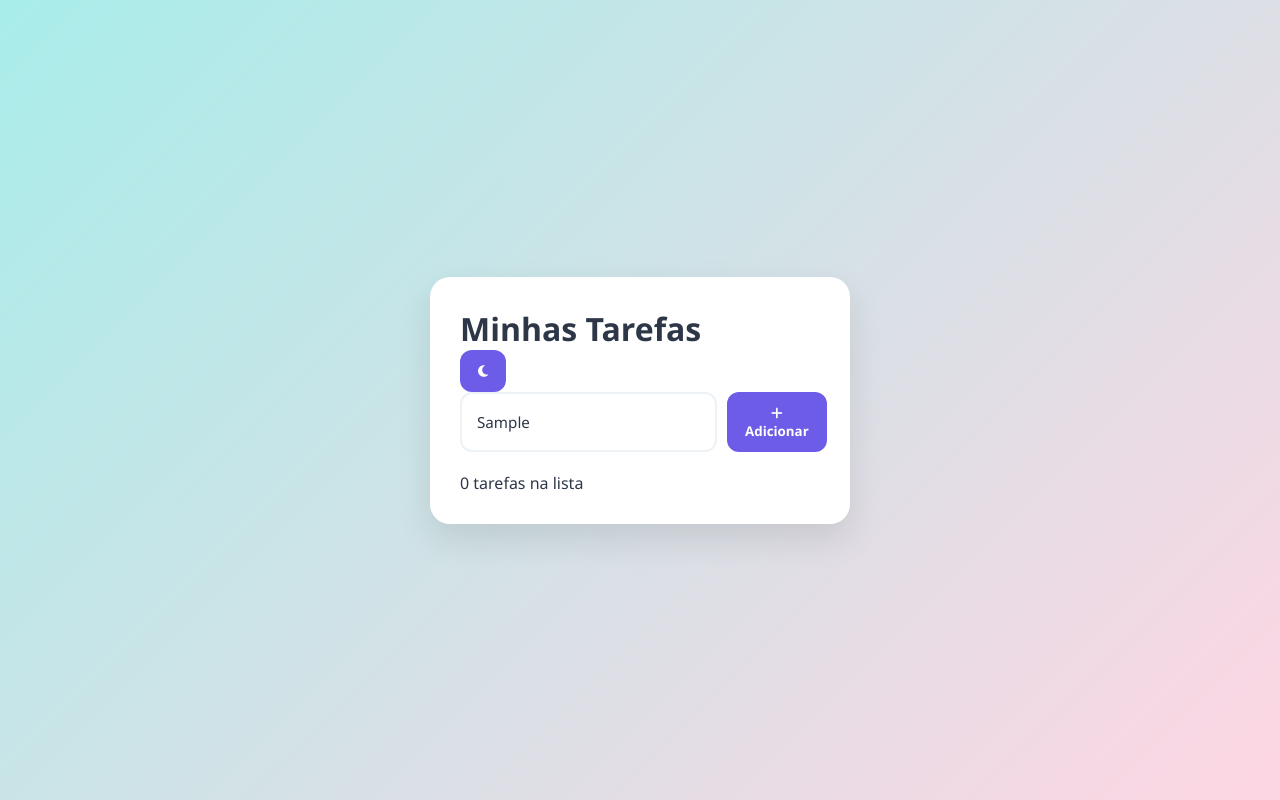
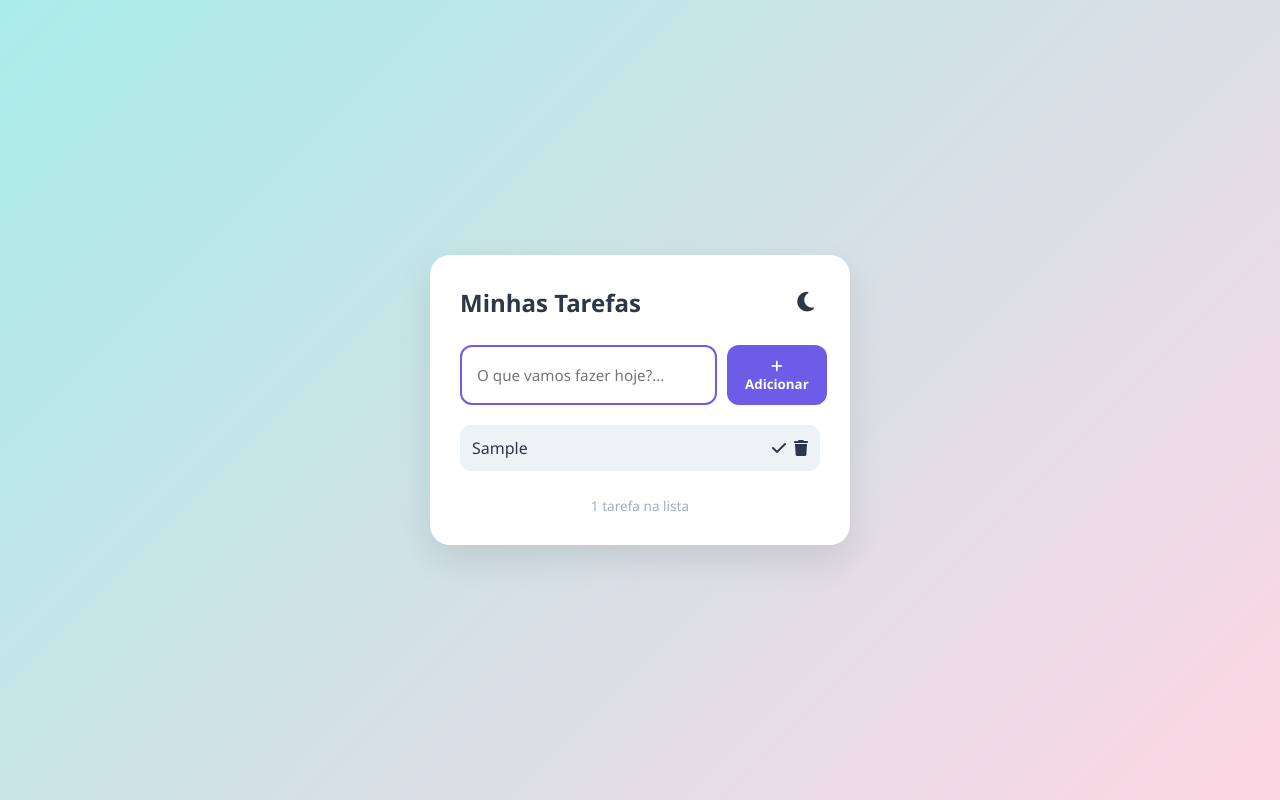
Before and after one commit to lucasgabrielwessner/CADASTRO_TAREFAS_SENAI_LUCASGABRIEL_V1, a plain HTML site: page index.html in a window 1280 px wide. Both pictures are taken after typing "Sample" into the empty fields and a click on the button "Adicionar". Drawn offline with Linux system fonts and the light colour scheme.

Commit message:
ARQUIVOS V1 FINALIZADOS

```diff
--- a/index.html
+++ b/index.html
@@ -1,38 +1,31 @@
 <!DOCTYPE html>
 <html lang="pt-br">
-
 <head>
     <meta charset="UTF-8">
     <meta name="viewport" content="width=device-width, initial-scale=1.0">
-    <title>Meu Painel de tarefas</title>
+    <title>Meu Painel de Tarefas</title>
     <link rel="stylesheet" href="style.css">
     <link rel="stylesheet" href="https://cdnjs.cloudflare.com/ajax/libs/font-awesome/6.4.0/css/all.min.css">
-
 </head>
-
 <body>
     <div class="cartao-aplicacao">
         <header class="cabecalho-aplicacao">
             <h1>Minhas Tarefas</h1>
-            <button id="botao-adicionar" class="botao-principal">
+            <button id="botao-tema" class="botao-icone">
                 <i class="fa-solid fa-moon"></i>
             </button>
-
         </header>
         <div class="caixa-entrada">
-            <input type="text" id="campo-tarefa" placeholder="O que vamos fazrer hoje?..." maxlength="40">
+            <input type="text" id="campo-tarefa" placeholder="O que vamos fazer hoje?..." maxlength="40">
             <button id="botao-adicionar" class="botao-principal">
-                <i class="fa-solid fa-plus"></i>Adicionar</button>
+                <i class="fa-solid fa-plus"></i> Adicionar
+            </button>
         </div>
-        <ul id="lista-tarefas" class="lista-tarefas">
-            <!-- As tarefas serão inseridas aqui dinamicamente via gs  -->
-        </ul>
+        <ul id="lista-tarefas" class="lista-tarefas"></ul>
         <footer class="rodape-aplicacao">
             <span id="contador-tarefas">0 tarefas na lista</span>
         </footer>
     </div>
-    <script scr="script.js"></script>
-
+    <script src="script.js"></script>
 </body>
-
 </html>
--- a/script.js
+++ b/script.js
@@ -0,0 +1,56 @@
+const campoTarefa = document.getElementById('campo-tarefa');
+const botaoAdicionar = document.getElementById('botao-adicionar');
+const listaTarefas = document.getElementById('lista-tarefas');
+const contadorTarefas = document.getElementById('contador-tarefas');
+const botaoTema = document.getElementById('botao-tema');
+
+function atualizarContador() {
+    const total = listaTarefas.children.length;
+    contadorTarefas.textContent = `${total} ${total === 1 ? 'tarefa' : 'tarefas'} na lista`;
+}
+
+function adicionarTarefa() {
+    const textoTarefa = campoTarefa.value.trim();
+    if (textoTarefa === '') return;
+
+    const itemLista = document.createElement('li');
+    itemLista.classList.add('item-tarefa');
+
+    const textoSpan = document.createElement('span');
+    textoSpan.textContent = textoTarefa;
+
+    const acoes = document.createElement('div');
+    acoes.classList.add('acoes-tarefa');
+    acoes.innerHTML = `
+        <button class="botao-acao concluir"><i class="fa-solid fa-check"></i></button>
+        <button class="botao-acao excluir"><i class="fa-solid fa-trash"></i></button>
+    `;
+
+    itemLista.append(textoSpan, acoes);
+
+    acoes.querySelector('.concluir').addEventListener('click', () => {
+        itemLista.classList.toggle('item-tarefa-concluida');
+    });
+
+    acoes.querySelector('.excluir').addEventListener('click', () => {
+        itemLista.remove();
+        atualizarContador();
+    });
+
+    listaTarefas.appendChild(itemLista);
+    campoTarefa.value = '';
+    campoTarefa.focus();
+    atualizarContador();
+}
+
+botaoAdicionar.addEventListener('click', adicionarTarefa);
+campoTarefa.addEventListener('keydown', (evento) => {
+    if (evento.key === 'Enter') adicionarTarefa();
+});
+botaoTema.addEventListener('click', () => {
+    document.body.classList.toggle('modo-escuro');
+    const icone = botaoTema.querySelector('i');
+    const escuro = document.body.classList.contains('modo-escuro');
+    icone.className = escuro ? 'fa-solid fa-sun' : 'fa-solid fa-moon';
+});
+atualizarContador();
--- a/style.css
+++ b/style.css
@@ -1,4 +1,3 @@
-/* Variedade de temas limpo e tons pastéis*/
 :root {
     --gradiente-fundo: linear-gradient(135deg, #a8edea 0%, #fed6e3 100%);
     --fundo-cartao: #ffffff;
@@ -8,24 +7,21 @@
     --cor-borda: #edf2f7;
     --cor-perigo: #ff7675;
     --cor-concluido: #a0aec0;
+    --cor-correto: #00b894;
 }
-
-/*modo escuro*/
 body.modo-escuro {
     --gradiente-fundo: linear-gradient(135deg, #2d3748 0%, #1a202c 100%);
     --fundo-cartao: #1a202c;
     --cor-texto: #f7fafc;
     --cor-borda: #4a5568;
 }
-
 * {
     box-sizing: border-box;
     margin: 0;
     padding: 0;
     font-family: 'Segoe UI', Tahoma, Geneva, Verdana, sans-serif;
-    transition: background 0.3s, color 0.3;
+    transition: background 0.3s, color 0.3s;
 }
-
 body {
     background: var(--gradiente-fundo);
     min-height: 100vh;
@@ -33,9 +29,7 @@ body {
     justify-content: center;
     align-items: center;
     padding: 20px;
-
 }
-
 .cartao-aplicacao {
     background: var(--fundo-cartao);
     color: var(--cor-texto);
@@ -43,39 +37,35 @@ body {
     max-width: 420px;
     border-radius: 20px;
     padding: 30px;
-    box-shadow: 0 15px 35px rgba(0, 0, 0, 0.1);
-
+    box-shadow: 0 15px 35px rgba(0,0,0,0.1);
 }
-
-.cabecalho.cartao-aplicacao {
+.cabecalho-aplicacao {
     display: flex;
     justify-content: space-between;
     align-items: center;
     margin-bottom: 25px;
+    gap: 12px;
 }
-
-.cabecalho.cartao-aplicacao h1 {
+.cabecalho-aplicacao h1 {
     font-size: 1.5rem;
     font-weight: 700;
-
+    margin: 0;
 }
-
 .botao-icone {
     background: transparent;
     border: none;
-    font-size: 1.2rem;
-    color: var(--cor-texto);
     cursor: pointer;
-
+    font-size: 1.4rem;
+    color: inherit;
+    padding: 6px;
+    border-radius: 50%;
+    display: flex;
+    align-items: center;
+    justify-content: center;
+    transition: background 0.2s;
 }
-
-.caixa-entrada {
-    display: flex;
-    gap: 10px;
-    margin-bottom: 20px;
-
-}
-
+.botao-icone:hover { background: rgba(0,0,0,0.08); }
+.caixa-entrada { display: flex; gap: 10px; margin-bottom: 20px; }
 input[type="text"] {
     flex: 1;
     padding: 12px 15px;
@@ -86,11 +76,7 @@ input[type="text"] {
     background: transparent;
     color: var(--cor-texto);
 }
-
-input[type="text"] :focus {
-    border-color: var(--cor-primaria);
-}
-
+input[type="text"]:focus { border-color: var(--cor-primaria); }
 .botao-principal {
     background: var(--cor-primaria);
     color: white;
@@ -101,18 +87,12 @@ input[type="text"] :focus {
     cursor: pointer;
     transition: transform 0.1s, background 0.2s;
 }
-
-.botao-principal:hover {
-    background: var(--cor-primaria-destque);
-    transform: translateY(-2px);
-}
-
-.lista-tarefa {
+.botao-principal:hover { background: var(--cor-primaria-destque); transform: translateY(-2px); }
+.lista-tarefas {
     list-style: none;
     max-height: 280px;
     overflow-y: auto;
 }
-
 .item-tarefa {
     display: flex;
     align-items: center;
@@ -121,45 +101,30 @@ input[type="text"] :focus {
     background: var(--cor-borda);
     border-radius: 10px;
     margin-bottom: 10px;
-    animation: aparecer 0.3 esse;
-
+    animation: aparecer 0.3s ease;
 }
-
-.item-tarefa.concluida span {
+.item-tarefa-concluida span {
     text-decoration: line-through;
-    color: var(--cor-concluido)
+    color: var(--cor-concluido);
 }
-
-.acoes-tarefa {
-    display: flex;
-    gap: 8px;
-
-}
-
+.acoes-tarefa { display: flex; gap: 8px; }
 .botao-acao {
     background: none;
     border: none;
     cursor: pointer;
     font-size: 1rem;
-    color: var(--cor-texto)
+    color: var(--cor-texto);
+    transition: color 0.2s;
 }
-
-.botao-acao.excluir:hover {
+.botao-acao.concluir:hover { color: var(--cor-correto); }
+.botao-acao.excluir:hover { color: var(--cor-perigo); }
+.rodape-aplicacao {
     margin-top: 15px;
     font-size: 0.85rem;
     color: var(--cor-concluido);
     text-align: center;
-
 }
-
 @keyframes aparecer {
-    from {
-        opacity: 0;
-        transform: translateY(10px);
-    }
-
-    to {
-        opacity: 1;
-        transform: translateY(0);
-    }
+    from { opacity: 0; transform: translateY(10px); }
+    to { opacity: 1; transform: translateY(0); }
 }
```
